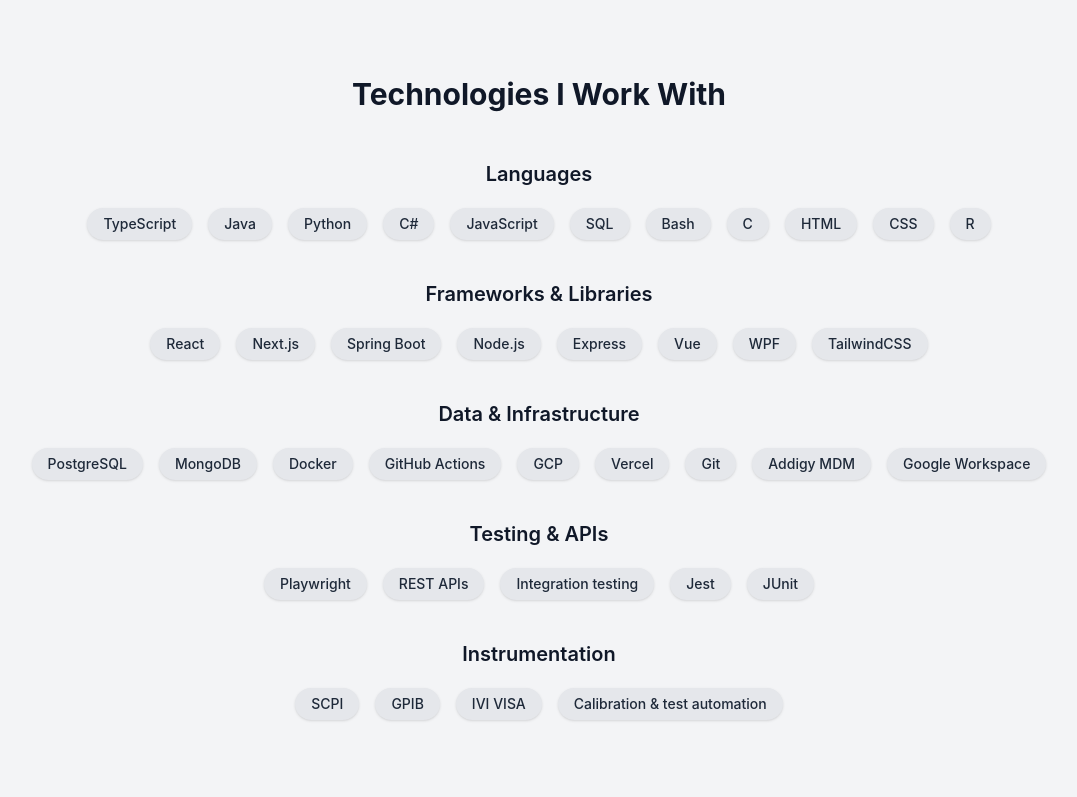
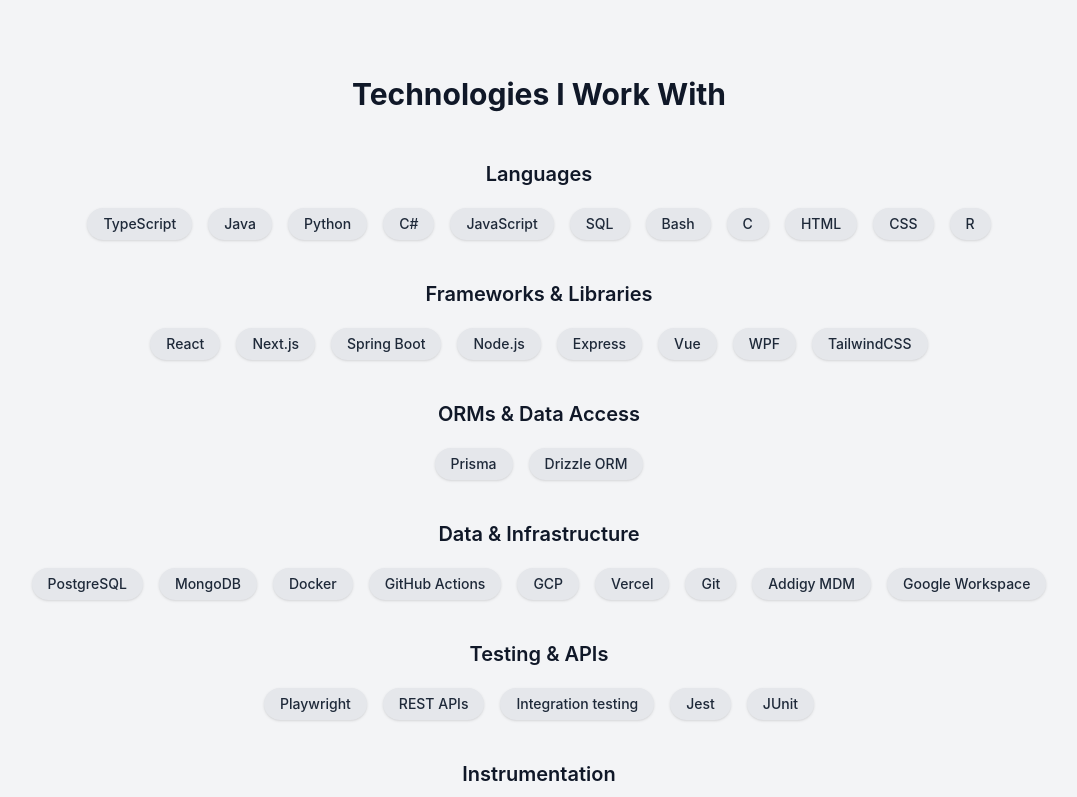
Before and after one commit to codyafingerson/cody-fingerson-website, a React (Vite) app: page / in a window 1280 px wide. Shown: the part 477-1274 px from the top of the page, without its empty margins (101-1178 px from the left). Built offline with nearby package versions, Linux system fonts and the light colour scheme.

Commit message:
chore: add ORM skills to homepage

```diff
--- a/src/pages/HomePage.tsx
+++ b/src/pages/HomePage.tsx
@@ -4,6 +4,8 @@ import { Link } from "react-router-dom";
 const languages = ["TypeScript", "Java", "Python", "C#", "JavaScript", "SQL", "Bash", "C", "HTML", "CSS", "R"];
 
 const frameworksAndLibs = ["React", "Next.js", "Spring Boot", "Node.js", "Express", "Vue", "WPF", "TailwindCSS"];
+
+const ormsAndDataAccess = ["Prisma", "Drizzle ORM"];
 
 const dataAndInfrastructure = [
     "PostgreSQL",
@@ -24,6 +26,7 @@ const instrumentation = ["SCPI", "GPIB", "IVI VISA", "Calibration & test automat
 const skillCategories = [
     { heading: "Languages", items: languages },
     { heading: "Frameworks & Libraries", items: frameworksAndLibs },
+    { heading: "ORMs & Data Access", items: ormsAndDataAccess },
     { heading: "Data & Infrastructure", items: dataAndInfrastructure },
     { heading: "Testing & APIs", items: testingAndApis },
     { heading: "Instrumentation", items: instrumentation },
```
